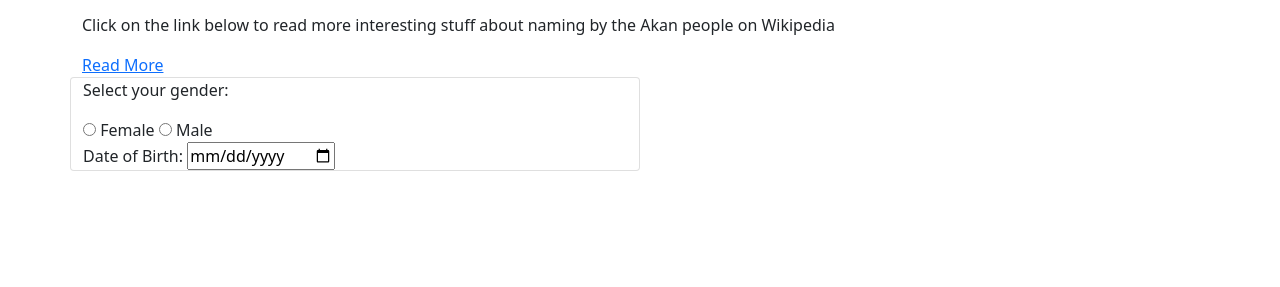
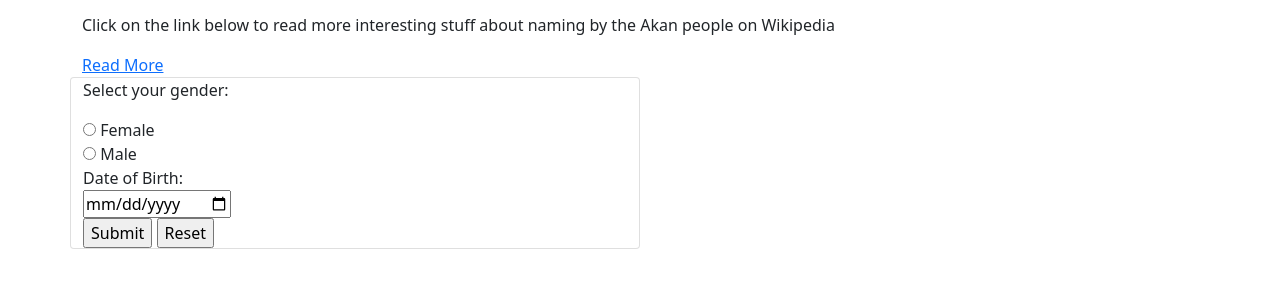
Before and after one commit to Wairimu-Miano/akan-names, a plain HTML site: page index.html in a window 1280 px wide. Shown: the part 107-394 px from the top of the page. Drawn offline with Linux system fonts and the light colour scheme.

Commit message:
Add submit and reset form

```diff
--- a/index.html
+++ b/index.html
@@ -20,14 +20,19 @@
               <div class="gender-form">
                 <p>Select your gender:</p>
                 <input type="radio" id="female" name="gender" value="female">
-                <label for="female"> Female </label>
+                <label for="female"> Female </label><br>
                 <input type="radio" id="male" name="gender" value="male">
                 <label for="male">Male</label>
               </div>
               <div class="dob-form">
-                <label for="dob">Date of Birth:</label>
-                <input type="date" id="dob" name="dob">
-            </form>
+                <label for="dob">Date of Birth:</label><br>
+                <input type="date" id="dob" name="dob"><br>
+              </div>
+              <div class="buttons">
+                <input type="submit" value="Submit">
+                <input type="reset" value="Reset">
+              </div>
+          </form>
         </div>
       </div>
     </div>
```
